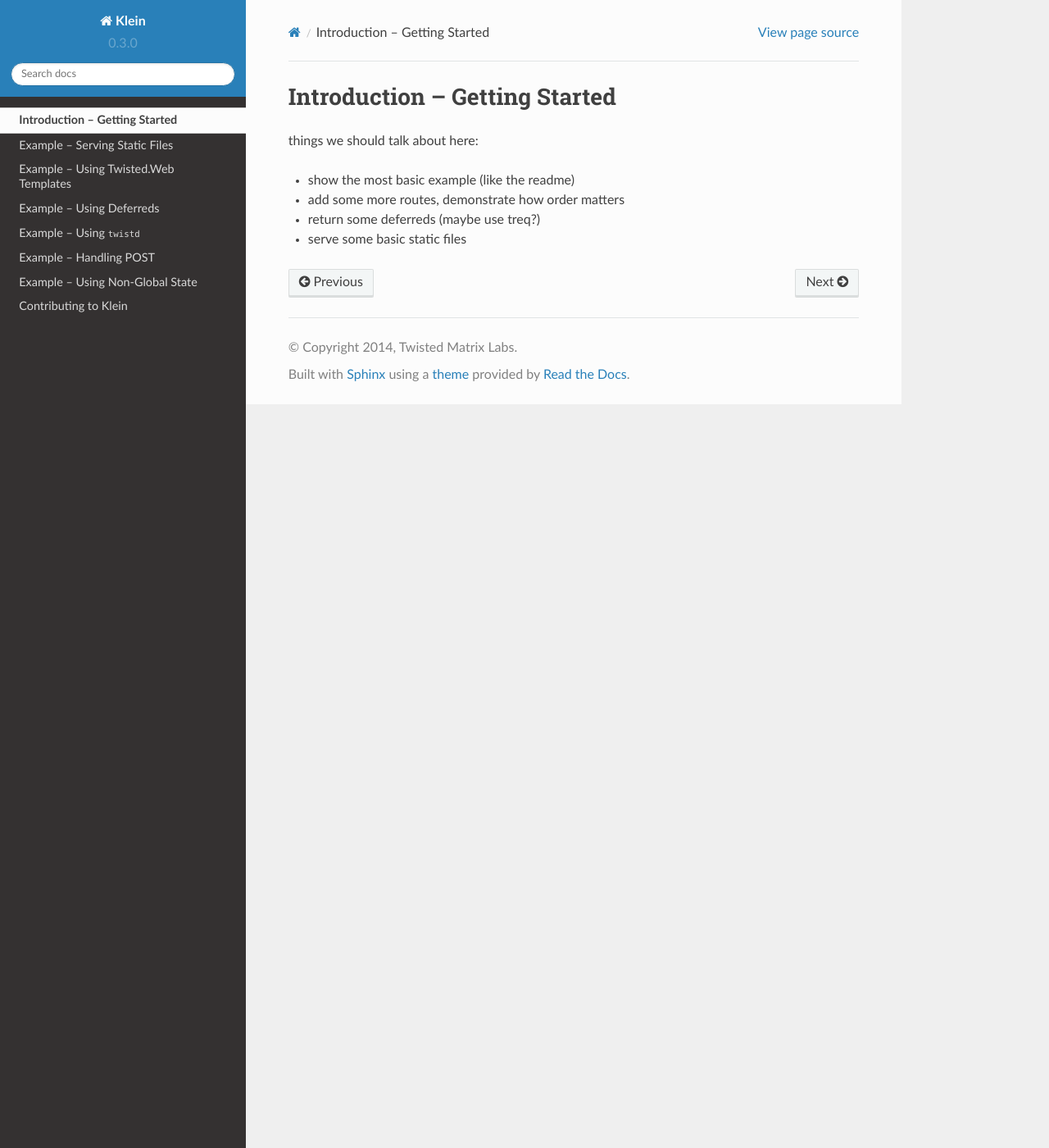
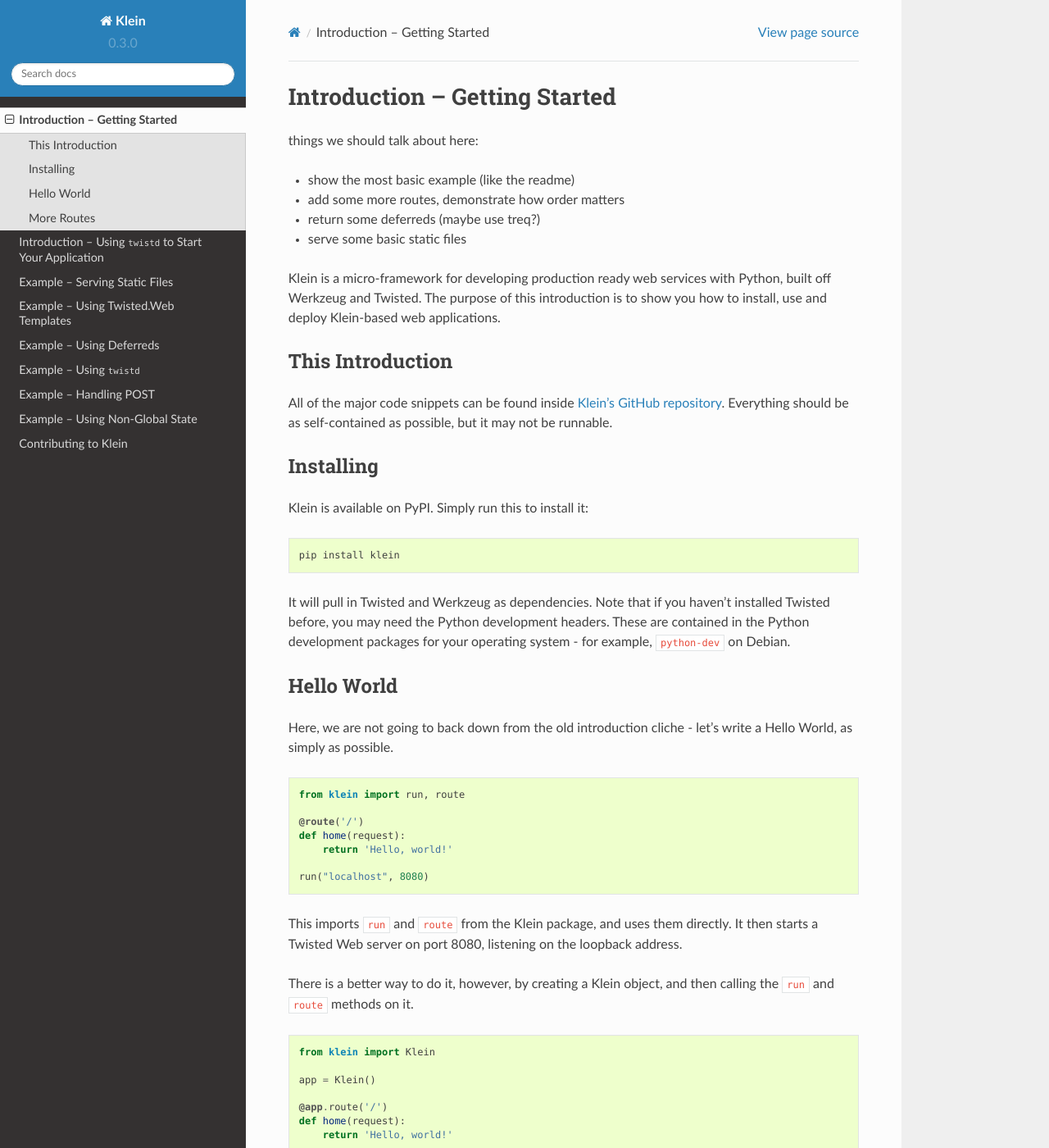
Before and after one commit to twisted/klein, a Sphinx documentation site: the page built from docs/introduction/1-gettingstarted.rst, in a window 1280 px wide and 1400 px high. Shown: the whole window at 82% size. Built offline with Sphinx 7.4.7 and the Read the Docs theme 2.0.0, drawn with Linux system fonts in a browser that asks for light colours; some of the changed text lies outside the part shown.

Commit message:
intro page 1 docs

```diff
--- /dev/null
+++ b/docs/codeexamples/intro1/helloWorld.py
@@ -0,0 +1,7 @@
+from klein import run, route
+
+@route('/')
+def home(request):
+    return 'Hello, world!'
+
+run("localhost", 8080)
--- /dev/null
+++ b/docs/codeexamples/intro1/helloWorldClass.py
@@ -0,0 +1,9 @@
+from klein import Klein
+
+app = Klein()
+
+@app.route('/')
+def home(request):
+    return 'Hello, world!'
+
+app.run("localhost", 8080)
--- /dev/null
+++ b/docs/codeexamples/intro1/moreRoutes.py
@@ -0,0 +1,13 @@
+from klein import Klein
+
+app = Klein()
+
+@app.route('/')
+def pg_root(request):
+    return 'I am the root page!'
+
+@app.route('/about')
+def pg_about(request):
+    return 'I am a Klein application!'
+
+app.run("localhost", 8080)
--- /dev/null
+++ b/docs/codeexamples/intro1/orderMatters.py
@@ -0,0 +1,13 @@
+from klein import Klein
+
+app = Klein()
+
+@app.route('/')
+def pg_root(request):
+    return 'I will never be called'
+
+@app.route('/')
+def pg_root2(request):
+    return 'I will be returned'
+
+app.run("localhost", 8080)
--- a/docs/index.rst
+++ b/docs/index.rst
@@ -19,6 +19,7 @@
     :maxdepth: 2
 
     introduction/1-gettingstarted
+    introduction/2-twistdtap
 
 
 Klein Examples
--- a/docs/introduction/1-gettingstarted.rst
+++ b/docs/introduction/1-gettingstarted.rst
@@ -8,3 +8,54 @@
 - add some more routes, demonstrate how order matters
 - return some deferreds (maybe use treq?)
 - serve some basic static files
+
+Klein is a micro-framework for developing production ready web services with Python, built off Werkzeug and Twisted.
+The purpose of this introduction is to show you how to install, use and deploy Klein-based web applications.
+
+
+This Introduction
+=================
+
+All of the major code snippets can be found inside `Klein's GitHub repository <https://github.com/twisted/klein/tree/master/klein/docs/codeexamples>`_.
+Everything should be as self-contained as possible, but it may not be runnable.
+
+
+Installing
+==========
+
+Klein is available on PyPI. Simply run this to install it::
+
+    pip install klein
+
+It will pull in Twisted and Werkzeug as dependencies.
+Note that if you haven't installed Twisted before, you may need the Python development headers.
+These are contained in the Python development packages for your operating system - for example, ``python-dev`` on Debian.
+
+
+Hello World
+===========
+
+Here, we are not going to back down from the old introduction cliche - let's write a Hello World, as simply as possible.
+
+.. literalinclude:: /codeexamples/intro1/helloWorld.py
+
+This imports ``run`` and ``route`` from the Klein package, and uses them directly.
+It then starts a Twisted Web server on port 8080, listening on the loopback address.
+
+There is a better way to do it, however, by creating a Klein object, and then calling the ``run`` and ``route`` methods on it.
+
+.. literalinclude:: /codeexamples/intro1/helloWorldClass.py
+
+This also lets you have different Klein routers, each having different routes, if your application requires that in the future.
+
+
+More Routes
+===========
+
+Adding more routes into your Klein app is easy - just add more decorated functions.
+
+.. literalinclude:: /codeexamples/intro1/moreRoutes.py
+
+But remember - order matters! This becomes very important when you are using variable substituted paths.
+
+.. literalinclude:: /codeexamples/intro1/orderMatters.py
```
